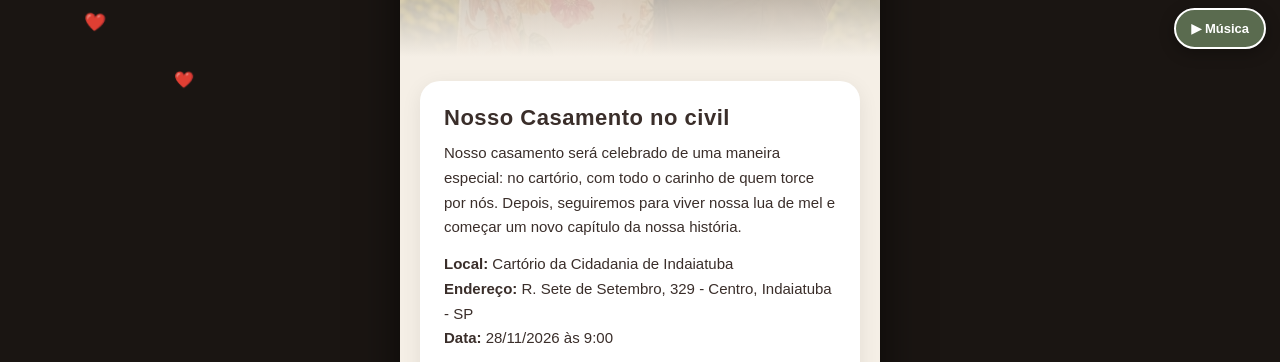
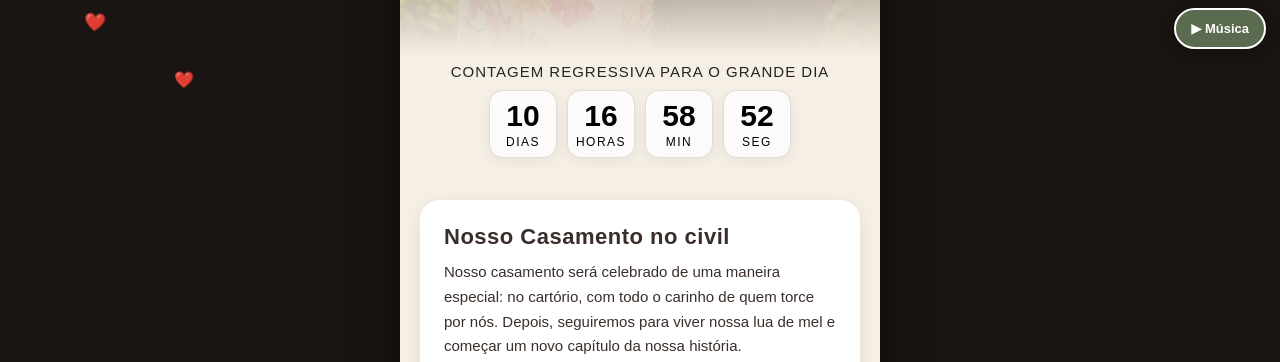
Before and after one commit to thiagosalvatico/thiago-e-cristiane, a plain HTML site: page index.html in a window 1280 px wide. Shown: the part 679-1041 px from the top of the page. Drawn offline with nearby package versions, Linux system fonts and the light colour scheme; a web font is replaced by a local one.

Commit message:
Update index.html

```diff
--- a/index.html
+++ b/index.html
@@ -141,18 +141,87 @@
   /* Nome digitando igual máquina de escrever */
   .digitando{border-right:3px solid #fff;white-space:nowrap;overflow:hidden}
 </style>
+<style>
+  .countdown-wrap{
+    text-align:center;
+    padding: 6px 0 18px;
+    font-family: inherit;
+    color: #000;
+  }
+  .countdown-label{
+    font-family: inherit;
+    color: #000;
+    font-size: 15px;
+    letter-spacing: 1px;
+    margin: 0 0 10px;
+    text-transform: uppercase;
+    opacity: .85;
+  }
+  .countdown{
+    display:flex;
+    justify-content:center;
+    gap:10px;
+  }
+  .cd-item{
+    min-width: 68px;
+    padding: 10px 6px 8px;
+    background: rgba(255,255,255,.75);
+    border: 1px solid rgba(0,0,0,.12);
+    border-radius: 14px;
+    box-shadow: 0 4px 14px rgba(0,0,0,.06);
+    backdrop-filter: blur(4px);
+  }
+  .cd-item span{
+    display:block;
+    font-family: inherit;
+    color:#000;
+    font-size: 30px;
+    line-height: 1;
+    font-weight: 600;
+    font-variant-numeric: tabular-nums;
+  }
+  .cd-item small{
+    display:block;
+    font-family: inherit;
+    color:#000;
+    font-size: 12px;
+    letter-spacing: 1.5px;
+    text-transform: uppercase;
+    margin-top: 4px;
+  }
+</style>
 </head>
 <body>
-
 <div class="wrapper">
 <div id="coracoes" style="position:fixed;inset:0;overflow:hidden;pointer-events:none;z-index:1"></div>
-
   <div class="capa">
     <!-- <span class="tag">NOSSO CASAMENTO</span>-->
     <h1>Thiago<br>& Cristiane</h1>
     <p>&nbsp;<br>28/11/2026 • 9:00<br>Cartório da Cidadania de Indaiatuba</p>
   </div>
-
+ <!-- REGRESSIVA -->
+<div class="countdown-wrap">
+  <p class="countdown-label">Contagem regressiva para o grande dia</p>
+  <div class="countdown">
+    <div class="cd-item">
+      <span id="cd-dias">00</span>
+      <small>dias</small>
+    </div>
+    <div class="cd-item">
+      <span id="cd-horas">00</span>
+      <small>horas</small>
+    </div>
+    <div class="cd-item">
+      <span id="cd-min">00</span>
+      <small>min</small>
+    </div>
+    <div class="cd-item">
+      <span id="cd-seg">00</span>
+      <small>seg</small>
+    </div>
+  </div>
+</div>
+<!-- FIM REGRESSIVA -->
   <div style="padding:4px 0 20px">
     <div class="card">
       <h2>Nosso Casamento no civil</h2>
@@ -193,7 +262,7 @@
     <p style="font-size:15px;line-height:1.65;color:#3a2e2a">Ficamos muito felizes com a presença de vocês nesso momento tão lindo ❤️<br>
 	Que Deus abençoe muito vocês 😘</p>
   </div>
-  <!-- FIM DO RECADO -->
+	<!-- FIM DO RECADO -->
     <!-- INÍCIO DO RECADO -->
   <div style="background:#fcfaf7;border:1px solid #eee5d8;border-radius:16px;padding:18px;margin-bottom:12px">
     <div style="display:flex;align-items:center;gap:10px;margin-bottom:10px">
@@ -211,7 +280,26 @@
 	<br>
   </div>
 </div>
-
+<!-- REGRESSIVA SCRIPT -->
+<script>
+  const alvo = new Date('2026-11-28T09:00:00-03:00').getTime();
+  function atualizaContagem(){
+    const agora = new Date().getTime();
+    let diff = alvo - agora;
+    if(diff < 0) diff = 0;
+    const dias = Math.floor(diff / (1000*60*60*24));
+    const horas = Math.floor((diff % (1000*60*60*24)) / (1000*60*60));
+    const min = Math.floor((diff % (1000*60*60)) / (1000*60));
+    const seg = Math.floor((diff % (1000*60)) / 1000);
+    document.getElementById('cd-dias').textContent = String(dias).padStart(2,'0');
+    document.getElementById('cd-horas').textContent = String(horas).padStart(2,'0');
+    document.getElementById('cd-min').textContent = String(min).padStart(2,'0');
+    document.getElementById('cd-seg').textContent = String(seg).padStart(2,'0');
+  }
+  atualizaContagem();
+  setInterval(atualizaContagem, 1000);
+</script>
+<!-- FINAL REGRESSIVA SCRIPT -->
 <script>
   // REGISTRA O GSAP - É O QUE O LOVABLE USA
   gsap.registerPlugin(ScrollTrigger);
```
